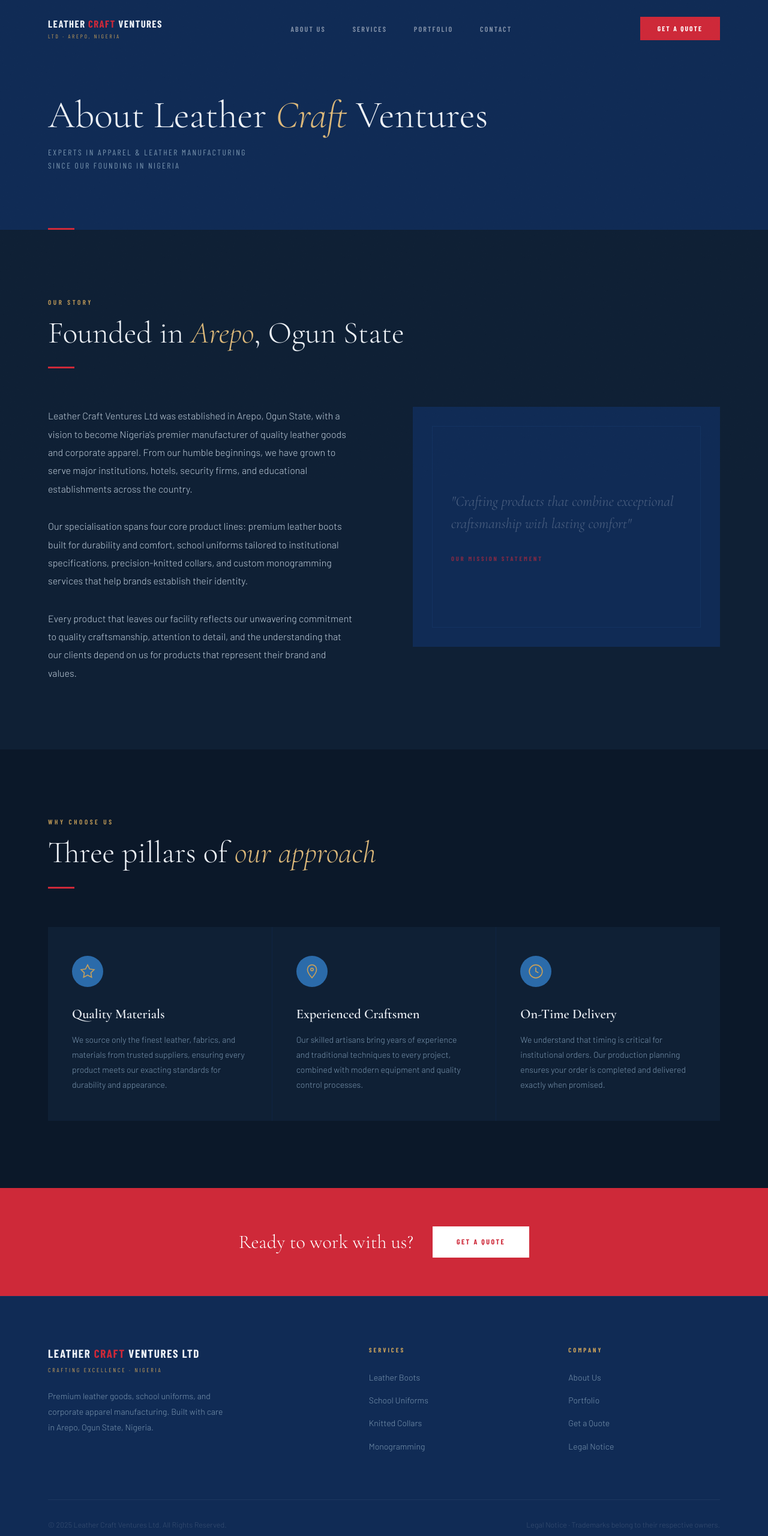
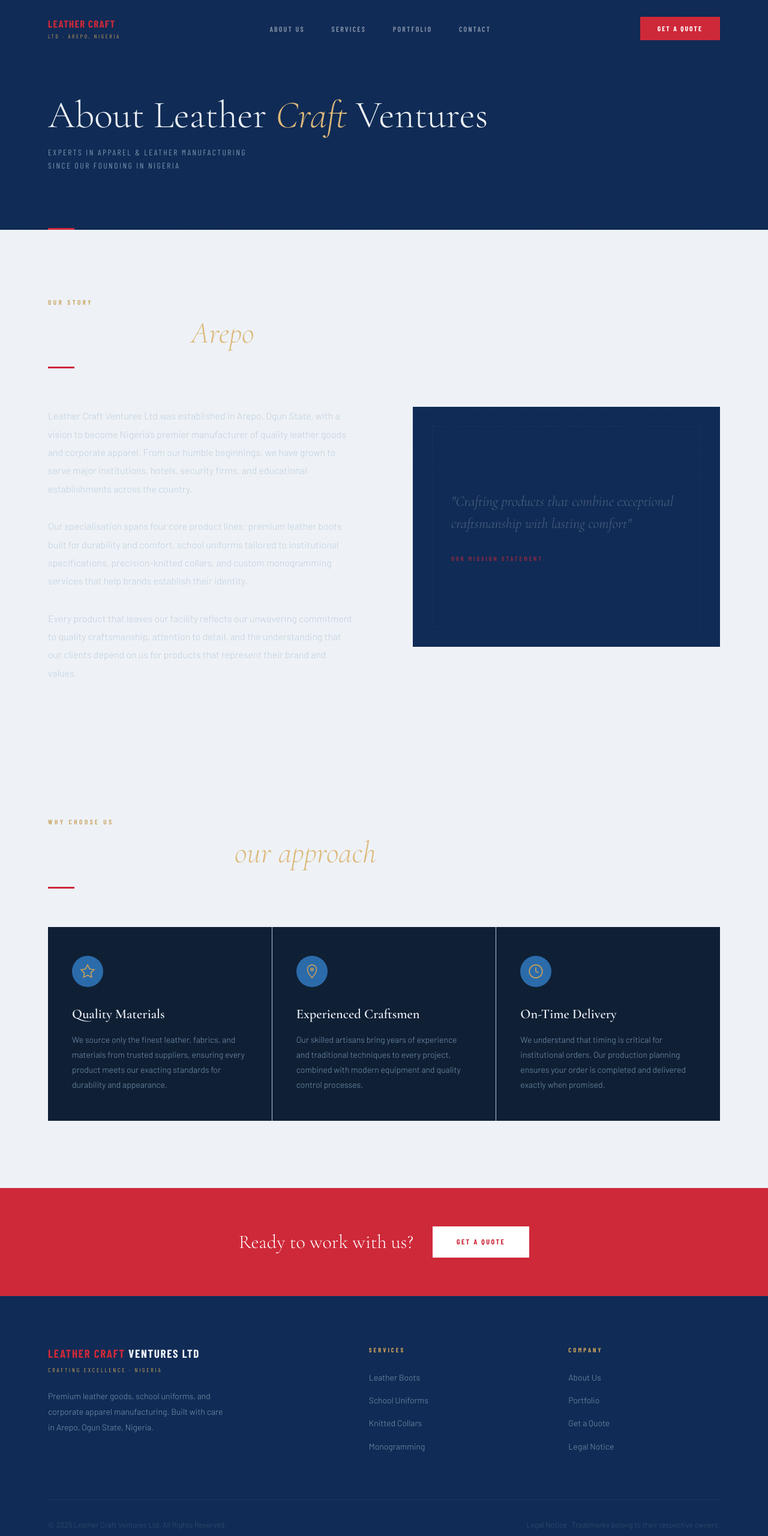
Before and after one commit to kceecool001/leather-craft, a plain HTML site: page website/about.html in a window 1280 px wide. Shown: the whole page at 60% size. Drawn offline with nearby package versions, Linux system fonts and the light colour scheme.

Commit message:
refactor: update nav logo and footer branding structure across all pages
Co-authored-by: aider (claude-sonnet-4-20250514) <aider@aider.chat>

```diff
--- a/website/about.html
+++ b/website/about.html
@@ -21,7 +21,10 @@
 ════════════════════════════════════════════════════ -->
 <nav id="site-nav" role="navigation" aria-label="Main navigation">
   <a href="index.html" class="nav-logo">
-    <span class="nav-logo-main">Leather <span>Craft</span> Ventures</span>
+    <span class="nav-logo-main">
+      <span class="nav-leather">Leather</span>
+      <span class="nav-craft">Craft</span>
+    </span>
     <span class="nav-logo-sub">Ltd · Arepo, Nigeria</span>
   </a>
   <ul class="nav-links" role="list">
@@ -61,7 +64,7 @@
 <!-- ═══════════════════════════════════════════════════
      COMPANY STORY
 ════════════════════════════════════════════════════ -->
-<section style="padding: var(--section-pad); background: var(--charcoal);">
+<section style="padding: var(--section-pad); background: var(--off-white);">
   <div class="container">
     <div class="reveal">
       <p class="section-label">Our Story</p>
@@ -98,7 +101,7 @@
 <!-- ═══════════════════════════════════════════════════
      WHY CHOOSE US
 ════════════════════════════════════════════════════ -->
-<section style="padding: var(--section-pad); background: var(--dark);">
+<section style="padding: var(--section-pad); background: var(--off-white);">
   <div class="container">
     <div class="reveal">
       <p class="section-label">Why Choose Us</p>
@@ -165,7 +168,10 @@
   <div class="container">
     <div class="footer-grid">
       <div>
-        <p class="footer-brand-name">Leather <span>Craft</span> Ventures Ltd</p>
+        <p class="footer-brand-name">
+          <span class="footer-leather">Leather</span>
+          <span class="footer-craft">Craft</span> Ventures Ltd
+        </p>
         <p class="footer-brand-tag">Crafting Excellence · Nigeria</p>
         <p class="footer-brand-blurb">
           Premium leather goods, school uniforms, and corporate apparel
```
Also changed, not shown: website/contact.html (+9 -3 lines), website/legal.html (+9 -3 lines), website/portfolio.html (+9 -3 lines), website/services.html (+9 -3 lines).
